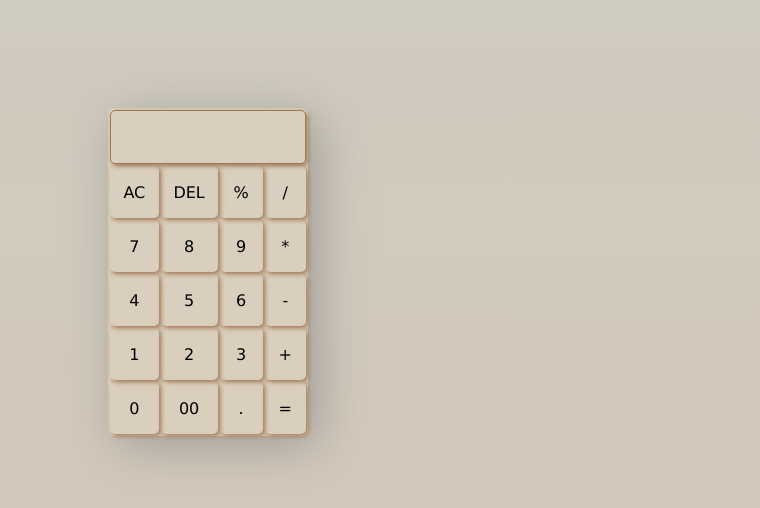
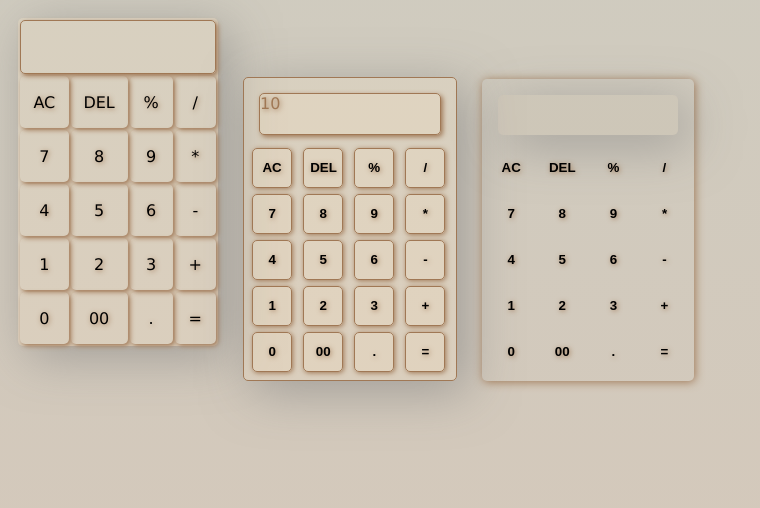
Before and after one commit to Mursaleen00/Calculator, a plain HTML site: page index.html in a window 1280 px wide. Shown: the whole page, without its empty margins (0-760 px from the left). Drawn offline with Linux system fonts and the light colour scheme.

Commit message:
Calculater Complete

```diff
--- a/index.html
+++ b/index.html
@@ -48,6 +48,70 @@
     </table>
   </div>
 
+  </div>
+
+  <!-- calculater2 -->
+
+  <div id="main">
+    <div id="screen">10</div>
+    <button class="btn">AC</button>
+    <button class="btn">DEL</button>
+    <button class="btn">%</button>
+    <button class="btn">/</button>
+    <br>
+    <button class="btn">7</button>
+    <button class="btn">8</button>
+    <button class="btn">9</button>
+    <button class="btn">*</button>
+    <br>
+    <button class="btn">4</button>
+    <button class="btn">5</button>
+    <button class="btn">6</button>
+    <button class="btn">-</button>
+    <br>
+    <button class="btn">1</button>
+    <button class="btn">2</button>
+    <button class="btn">3</button>
+    <button class="btn">+</button>
+    <br>
+    <button class="btn">0</button>
+    <button class="btn">00</button>
+    <button class="btn">.</button>
+    <button class="btn">=</button>
+
+  </div>
+
+
+  <div id="main1">
+    <div id="screen1"></div>
+    <button class="btn1">AC</button>
+    <button class="btn1">DEL</button>
+    <button class="btn1">%</button>
+    <button class="btn1">/</button>
+    <br>
+    <button class="btn1">7</button>
+    <button class="btn1">8</button>
+    <button class="btn1">9</button>
+    <button class="btn1">*</button>
+    <br>
+    <button class="btn1">4</button>
+    <button class="btn1">5</button>
+    <button class="btn1">6</button>
+    <button class="btn1">-</button>
+    <br>
+    <button class="btn1">1</button>
+    <button class="btn1">2</button>
+    <button class="btn1">3</button>
+    <button class="btn1">+</button>
+    <br>
+    <button class="btn1">0</button>
+    <button class="btn1">00</button>
+    <button class="btn1">.</button>
+    <button class="btn1">=</button>
+
+  </div>
+
+
 
 
 </body>
--- a/style.css
+++ b/style.css
@@ -8,7 +8,7 @@ body{
 div{
     background-color: rgba(255, 228, 196, 0.164);
     display: inline-block;
-    margin: 100px;
+    margin: 10px;
     box-shadow: 10px 10px 50px rgba(128, 128, 128, 0.603);
     border-radius: 5px;
 }
@@ -18,6 +18,8 @@ table, tr, th, td{
     width: 200px;
     height: 50px;
     margin: auto;
+    text-shadow: 1px 1px 5px #A07855FF;
+
 }
 
 th{
@@ -30,3 +32,88 @@ td{
     box-shadow: 2px 2px 5px #A07855FF;
     border-radius: 5px;
 }
+
+/* Calculater2 */
+
+#main{
+    border: 0.5px solid #A07855FF;
+    padding: 5px;
+
+}
+
+#screen{
+    border: 0.5px solid #A07855FF;
+    width: 180px;
+    height: 40px;
+    display: block;
+    box-shadow: 2px 2px 5px #A07855FF;
+    color: #A07855FF;
+    text-shadow: 1px 1px 5px #A07855FF;
+
+}
+
+.btn{
+    height: 40px;
+    width: 40px;
+    background-color: rgba(255, 228, 196, 0.164);
+    margin: 3px;
+    border: 0.5px solid #A07855FF;
+    border-radius: 5px;
+    box-shadow: 1px 1px 5px #A07855FF;
+    font-weight: bolder;
+    text-shadow: 1px 1px 5px #A07855FF;
+
+}
+
+.btn:hover{
+    background-color: rgba(255, 228, 196, 0.445);
+}
+
+.btn:active{
+    background-color: rgba(255, 228, 196, 0.651);
+    box-shadow: 1px 1px 10px #A07855FF;
+    color: #A07855FF;
+
+}
+
+
+
+/* calculater3 */
+
+.btn1{
+    height: 40px;
+    width: 40px;
+    background-color: rgba(255, 228, 196, 0);
+    margin: 3px;
+    border: none;
+    border-radius: 5px;
+    /* box-shadow: 1px 1px 5px #A07855FF; */
+    font-weight: bolder;
+    text-shadow: 1px 1px 5px #A07855FF;
+}
+
+.btn1:hover{
+    background-color: rgba(160, 120, 85, .05);
+}
+
+.btn1:active{
+    background-color: rgba(160, 120, 85, .10);
+
+    color: #A07855FF;
+
+}
+
+
+#screen1{
+    width: 180px;
+    height: 40px;
+    display: block;
+    background-color: rgba(160, 120, 85, .05);
+}
+
+#main1{
+    border: 0.5px solid rgba(160, 120, 85, 0);
+    padding: 5px;
+    background-color: rgba(160, 120, 85, 0);
+    box-shadow: 1px 1px 10px #A07855FF;
+}
```
Also changed, not shown: img/Calculator.jpg (added).
